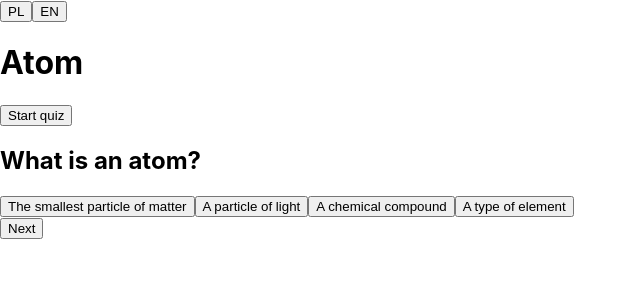
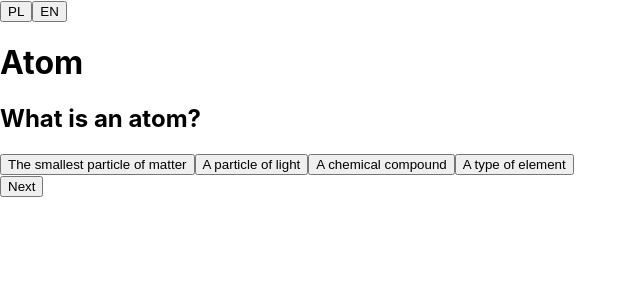
Before and after one commit to karolina-rachuta/chemistry-fun, a React (Create React App) app in the folder client/: page / in a window 1280 px wide. Shown: the top 300 px of the page, without its empty margins (0-640 px from the left). Built offline with nearby package versions, Linux system fonts and the light colour scheme.

Commit message:
dispalying start quiz button only at the beggining, just start, then not visible

```diff
--- a/client/src/App.js
+++ b/client/src/App.js
@@ -28,7 +28,7 @@ function App() {
                 {quizzes.quizzes.map((quiz, id) => (
                     <div key={id}>
                         <h1>{quiz.name}</h1>
-                        <button>Start quiz</button>
+                        {questionIndex < 0 && <button>Start quiz</button>}
 
                         <h2>
                             {polishLanguage
```
